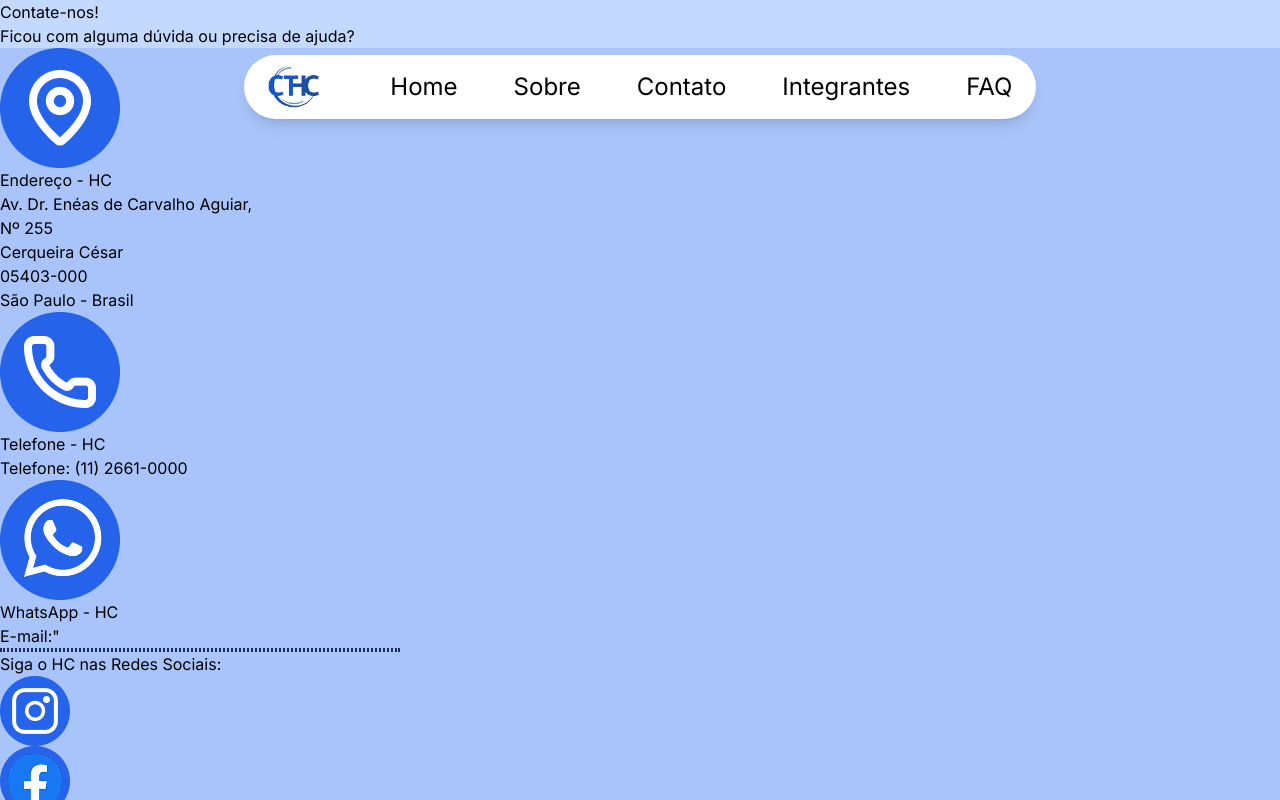
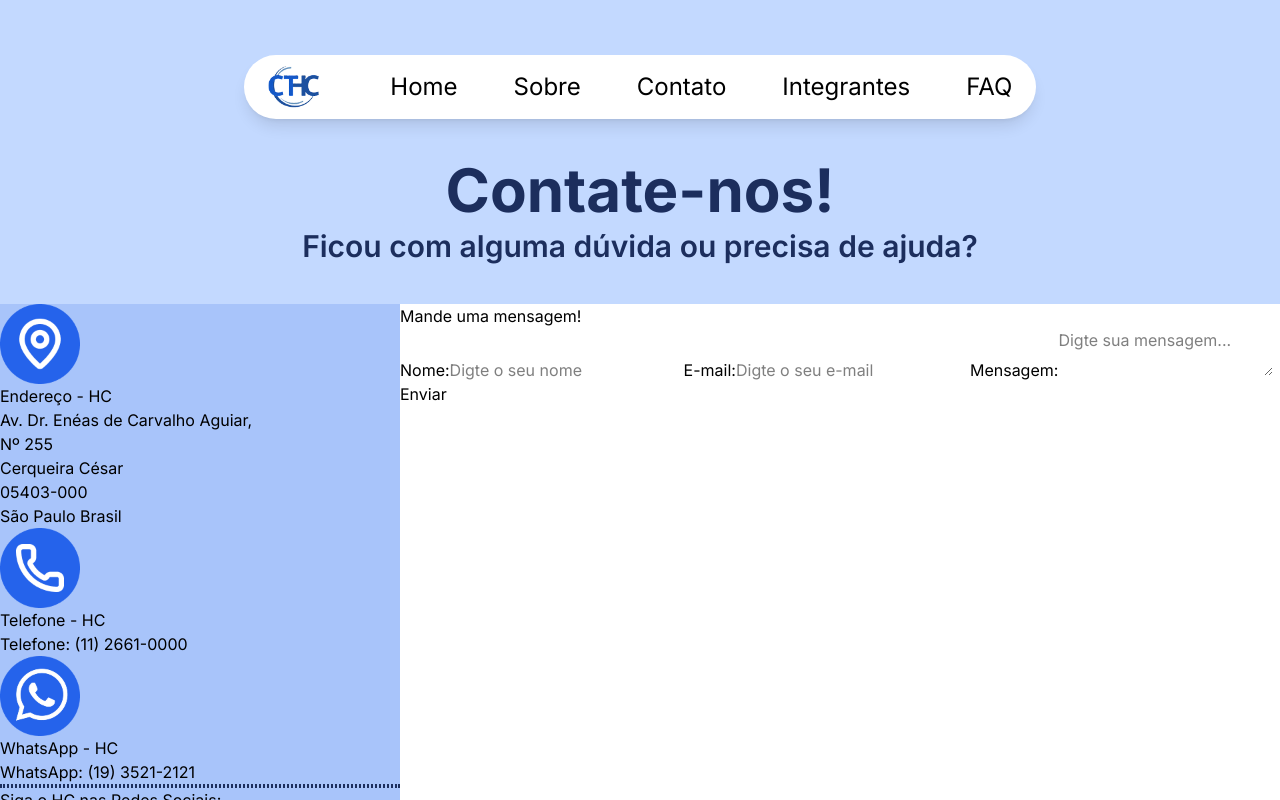
Before and after one commit to BSM-Challenge/ct-hc, a React (Vite) app: page /contato in a window 1280 px wide. Shown: the top 800 px of the page. Built offline with nearby package versions, Linux system fonts and the light colour scheme; a web font is replaced by a local one.

Commit message:
Iniciando estilização da página de Contato.

```diff
--- a/src/routes/Contato/index.tsx
+++ b/src/routes/Contato/index.tsx
@@ -1,33 +1,44 @@
 export default function Contato() {
   return (
-    <main className="bg-[var(--light-blue)]">
-        <section>
-            <h1>Contate-nos!</h1>
-            <h2>Ficou com alguma dúvida ou precisa de ajuda?</h2>
-            <div className="bg-[var(--light-blue-2)]">
-                <img src="./icon-local.png" alt="Ícone de localização" />
+    <main className="pt-40 bg-[var(--light-blue)] flex-grow">
+      <h1 className="text-6xl text-center text-[var(--dark-blue-title)] font-bold">
+        Contate-nos!
+      </h1>
+      <p className="text-3xl text-center text-[var(--dark-blue-title)] font-semibold mt-2">
+        Ficou com alguma dúvida ou precisa de ajuda?
+      </p>
+
+      <div className="flex flex-row justify-center mt-10">
+        <section className="bg-[var(--light-blue-2)]">
+            <div className="flex  flex-col">
+              <img className="w-20" src="./icon-local.png" alt="Ícone de localização" />
               <h2>Endereço - HC</h2>
-                <p>Av. Dr. Enéas de Carvalho Aguiar, <br /> Nº 255 <br /> Cerqueira César <br /> 05403-000 <br /> São Paulo - Brasil</p>
+              <p>
+                Av. Dr. Enéas de Carvalho Aguiar, <br /> Nº 255 <br /> Cerqueira
+                César <br /> 05403-000 <br /> São Paulo Brasil
+              </p>
 
-                <img src="./icon-telefone.png" alt="Ícone de telefone" />
+              <img className="w-20" src="./icon-telefone.png" alt="Ícone de telefone" />
               <h2>Telefone - HC</h2>
               <p>Telefone: (11) 2661-0000</p>
 
-                <img src="./icon-whatsapp.png" alt="Ícone de WhatsApp" />
+              <img className="w-20" src="./icon-whatsapp.png" alt="Ícone de WhatsApp" />
               <h2>WhatsApp - HC</h2>
-                <p>E-mail:" </p>
+              <p>WhatsApp: (19) 3521-2121 </p>
 
             <div className="border-[var(--dark-blue-title)] w-100 border-2 border-dotted"></div>
-                <h1>Siga o HC nas Redes Sociais:</h1>
+            <h2>Siga o HC nas Redes Sociais:</h2>
+            <div className="flex flex-row">
                 <img src="./instagram-icon.png" alt="Ícone do Instagram" />
                 <img src="./facebook-icon.png" alt="Ícone do Facebook" />
-                <img src="./twitter-icon.png" alt="Ícone do Twitter"/>
-                <img src="./youtube-icon.png" alt="Ícone do Youtube"/>
+                <img src="./twitter-icon.png" alt="Ícone do Twitter" />
+                <img src="./youtube-icon.png" alt="Ícone do Youtube" />
+            </div>
           </div>
         </section>
 
         <section className="bg-[var(--color-white)]">
-            <h1>Mande uma mensagem!</h1>
+          <h2>Mande uma mensagem!</h2>
           <form>
             <label htmlFor="nome">Nome:</label>
             <input type="text" placeholder="Digte o seu nome" />
@@ -38,8 +49,7 @@ export default function Contato() {
             <button>Enviar</button>
           </form>
         </section>
-
-
+      </div>
     </main>
   );
 }
--- a/src/routes/Error/index.tsx
+++ b/src/routes/Error/index.tsx
@@ -6,24 +6,16 @@ export default function Error() {
       <header className="w-full h-10 bg-[var(--Color-blue-709CFF)]"></header>
       <main className="flex-grow">
         <div className="flex flex-col items-center gap-13">
-        <h1 className="text-9xl font-semibold text-[var(--dark-blue-title)] mt-4"
-        >
+          <h1 className="text-9xl font-semibold text-[var(--dark-blue-title)] mt-4">
             Ops!
           </h1>
 
         <img src="./error-icon.png"
         alt="Imagem representando que a página não encontrada."
-        className="ml-9 w-80
-        sm:w-xs md:w-95
-        2xl:w-120"
-        />
+        className="ml-9 w-80 sm:w-xs md:w-95 2xl:w-120"/>
 
         <p className="text-[var(--dark-blue-title)] text-4xl text-center mb-23 w-80
-        sm:w-150
-        lg:w-230
-        xl:w-300
-        2xl:w-400 2xl:text-5xl 2xl:mt-5"
-        >
+        sm:w-150 lg:w-230 xl:w-300 2xl:w-400 2xl:text-5xl 2xl:mt-">
           A página que você procurava não foi encontrada, ou não existe! <br />
           Tente novamente ou clique no botão abaixo para voltar para a página
           inicial.
```
Lines whose indentation alone changed are shown as unchanged.
